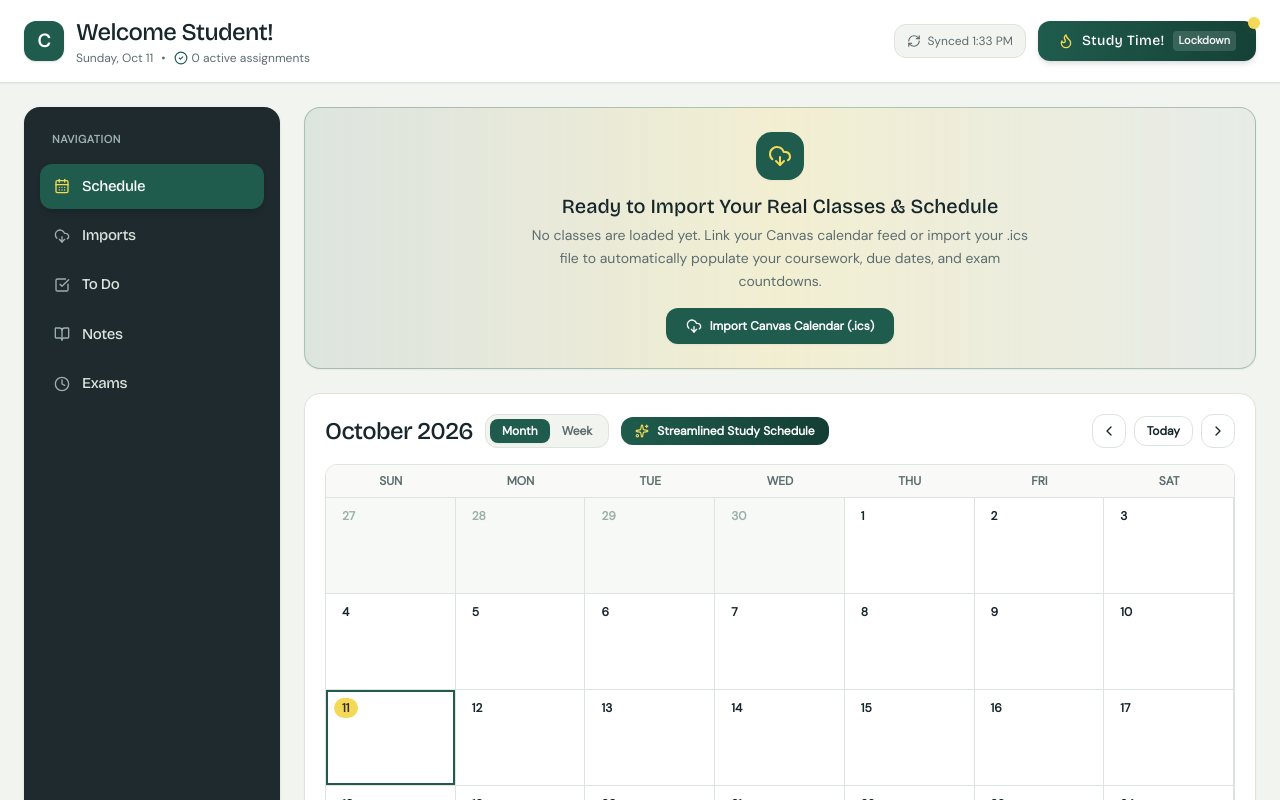
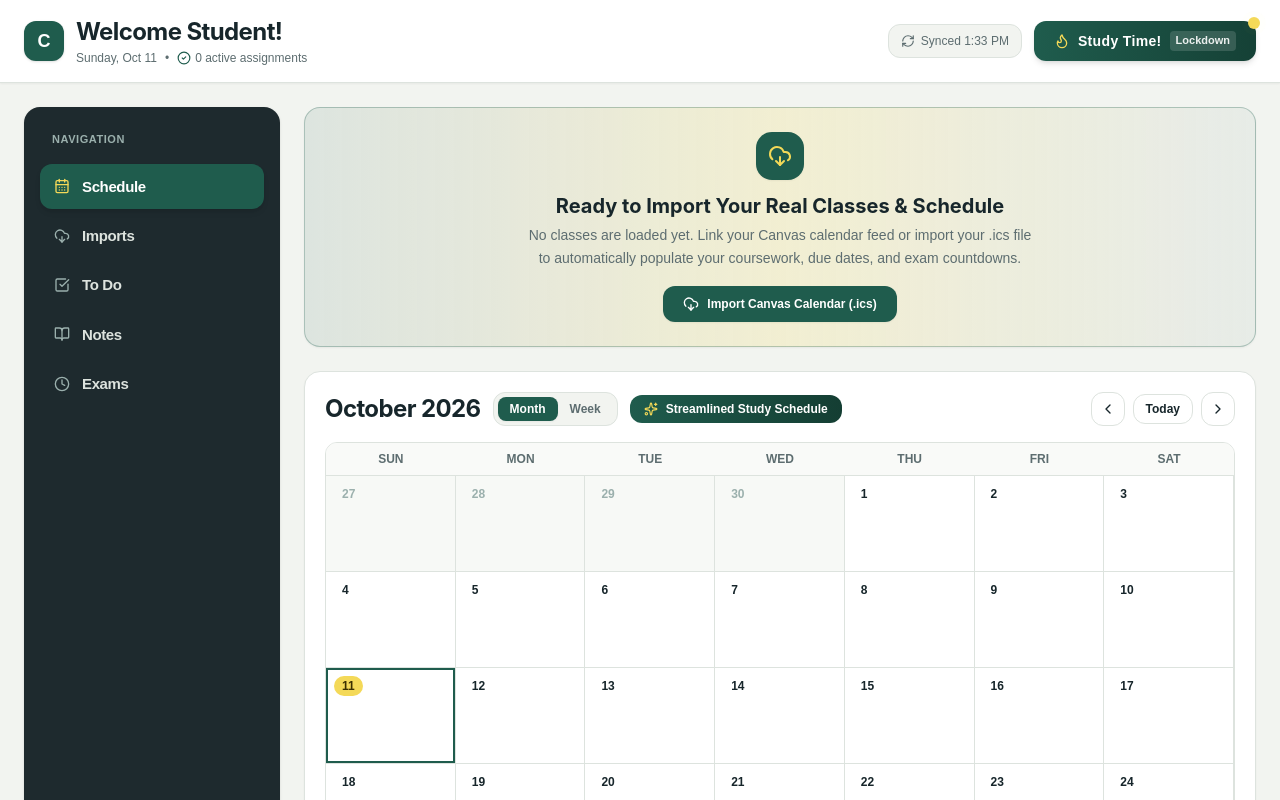
Before and after one commit to krishaj68/HackRU_Project26, a React (Vite) app: page / in a window 1280 px wide. Shown: the top 800 px of the page. Built offline with nearby package versions, Linux system fonts and the light colour scheme.

Commit message:
fixed run

```diff
--- a/index.html
+++ b/index.html
@@ -4,16 +4,8 @@
     <meta charset="UTF-8" />
     <meta name="viewport" content="width=device-width, initial-scale=1.0" />
     <title>Cadence Study</title>
-    <meta name="description" content="Student workload, calendar scheduling, Gemini-powered task prioritization, study guide generation, exam countdowns, and distraction-free lockdown study sessions." />
-    <meta property="og:title" content="Cadence Study" />
-    <meta property="og:description" content="Student workload, calendar scheduling, Gemini-powered task prioritization, study guide generation, exam countdowns, and distraction-free lockdown study sessions." />
-    <meta property="og:type" content="website" />
-    <meta name="twitter:card" content="summary_large_image" />
-    <link rel="preconnect" href="https://fonts.googleapis.com">
-    <link rel="preconnect" href="https://fonts.gstatic.com" crossorigin>
-    <link href="https://fonts.googleapis.com/css2?family=Bricolage+Grotesque:opsz,wght@12..96,500;600;700;800&family=DM+Sans:ital,opsz,wght@0,9..40,400;500;600;700;1,9..40,400&family=JetBrains+Mono:wght@400;500;600&display=swap" rel="stylesheet">
   </head>
-  <body class="bg-[#f2f4f0] text-[#17262b] antialiased selection:bg-[#f4d958] selection:text-[#3a2f00]">
+  <body>
     <div id="root"></div>
     <script type="module" src="/src/main.tsx"></script>
   </body>
--- a/package.json
+++ b/package.json
@@ -28,7 +28,7 @@
     "@types/react": "^19.3.0",
     "@types/react-dom": "^19.3.0",
     "autoprefixer": "^10.4.21",
-    "esbuild": "^0.25.0",
+    "esbuild": "^0.28.2",
     "tailwindcss": "^4.3.3",
     "tsx": "^4.21.0",
     "typescript": "^7.0.2",
--- a/vite.config.ts
+++ b/vite.config.ts
@@ -8,7 +8,7 @@ export default defineConfig(() => {
     plugins: [react(), tailwindcss()],
     resolve: {
       alias: {
-        '@': path.resolve(__dirname, '.'),
+        '@': path.resolve(import.meta.dirname, '.'),
       },
     },
     server: {
```
Also changed, not shown: 2 other files (tests, documents, lock files or other folders).
